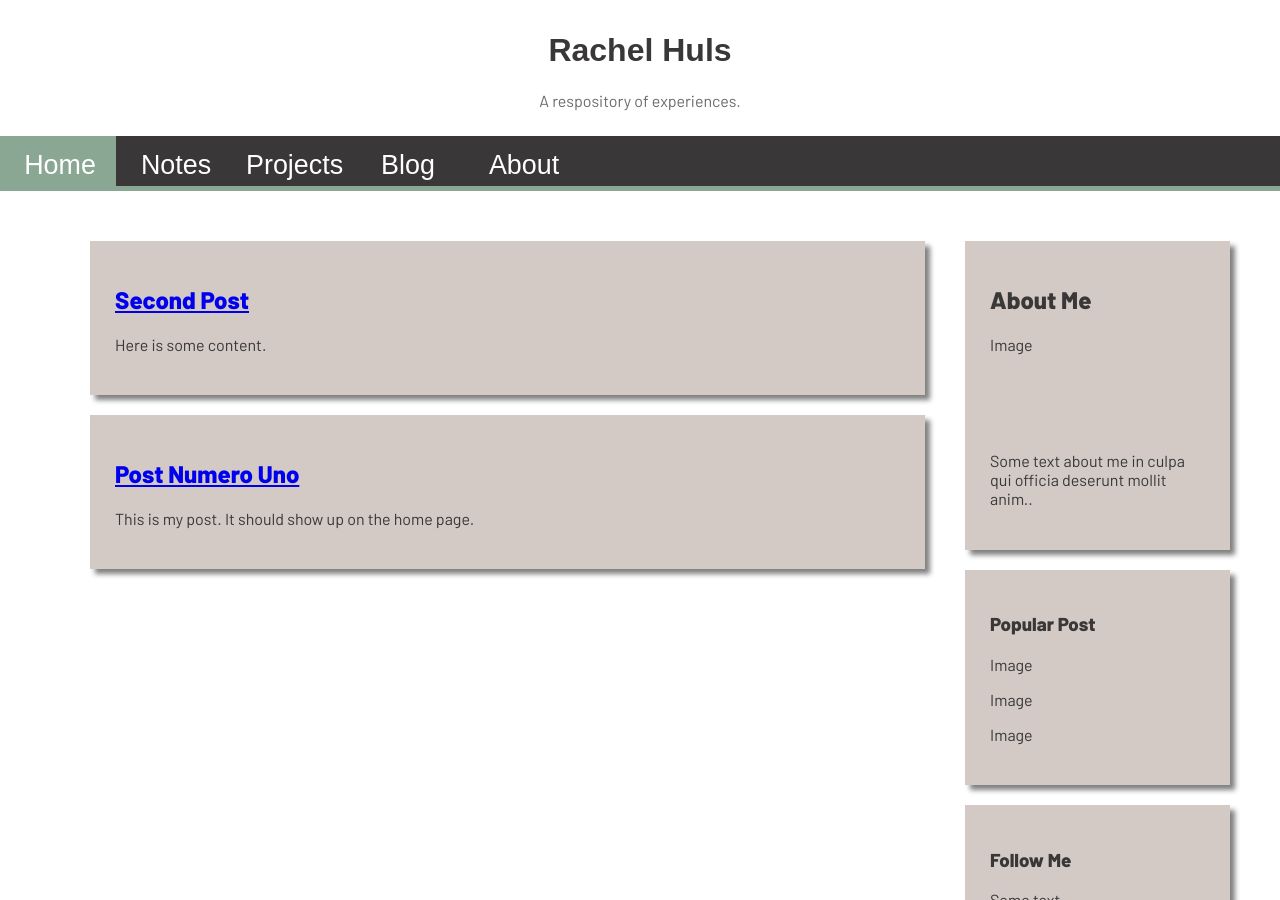
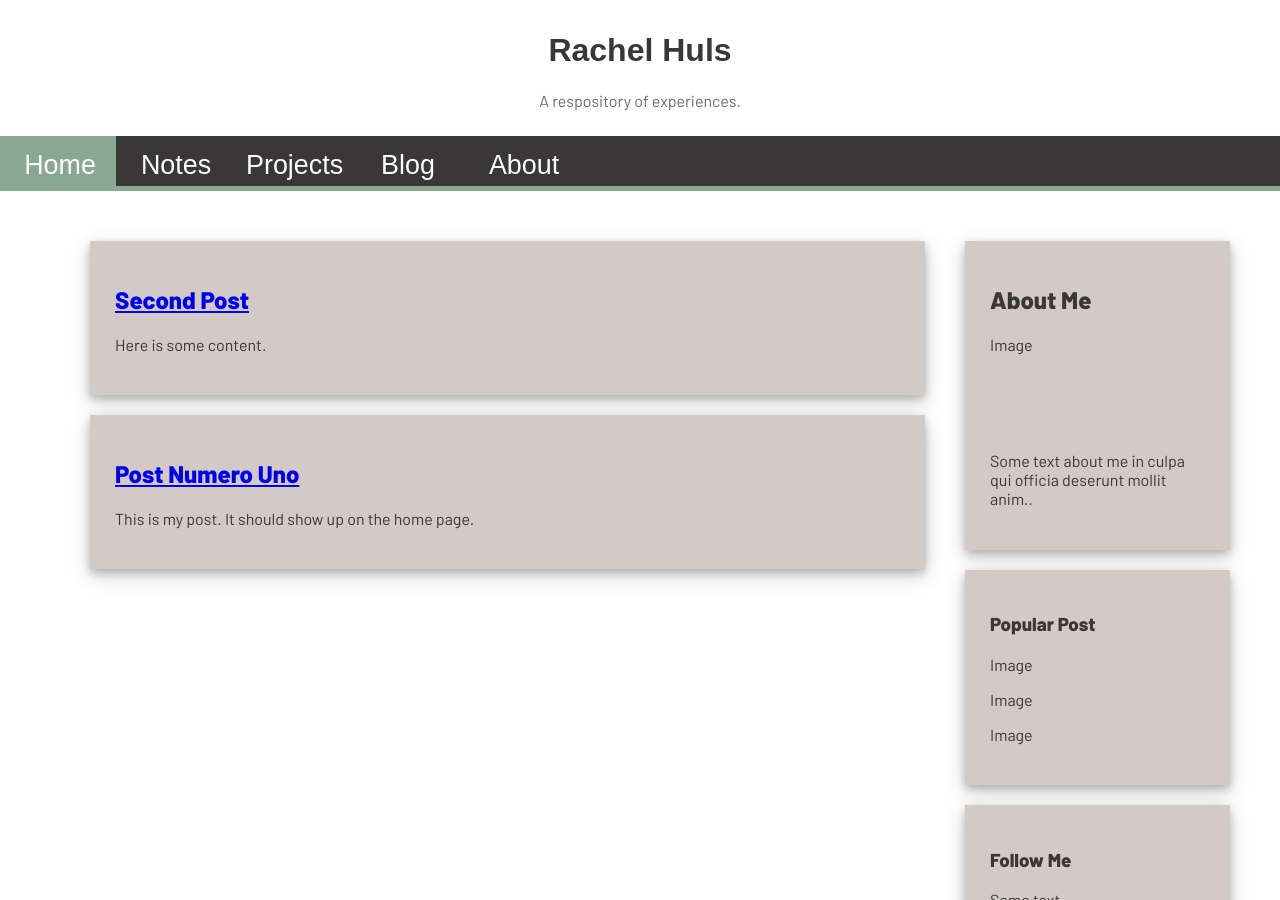
Before and after one commit to rachelhuls/rachelhuls.github.io, a Jekyll site: the page built from index.html, in a window 1280 px wide and 900 px high. Built offline with Jekyll 4.4.1, drawn with Linux system fonts in a browser that asks for light colours; some web fonts are replaced.

Commit message:
Update main.scss

```diff
--- a/_sass/main.scss
+++ b/_sass/main.scss
@@ -128,7 +128,7 @@
   color: #393738;
   margin: 20px;
   padding: 25px;
-  box-shadow: 5px 5px 5px grey;
+  box-shadow: 0 4px 8px 0 rgba(0, 0, 0, 0.2), 0 6px 20px 0 rgba(0, 0, 0, 0.19);
 
 }
 
```
